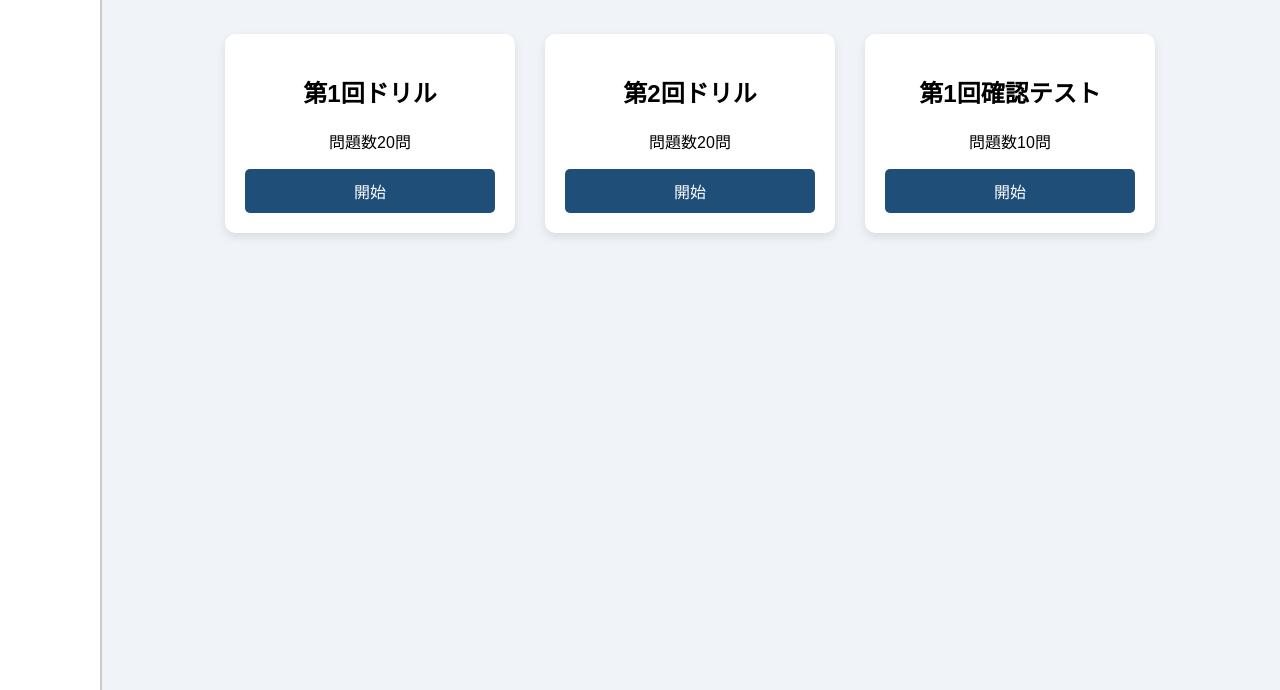
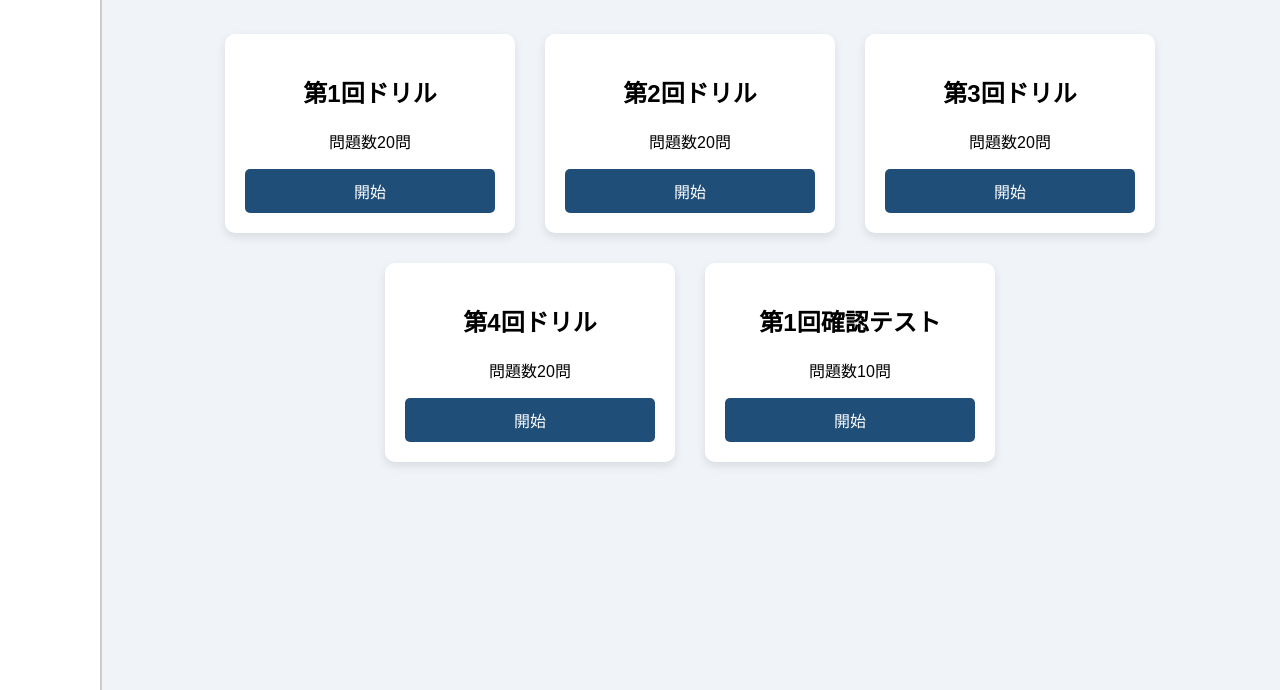
Before and after one commit to j-doi-cmd/kokushi-portal, a plain HTML site: page index.html in a window 1280 px wide. Shown: the part 110-800 px from the top of the page. Drawn offline with Linux system fonts and the light colour scheme.

Commit message:
Update index.html

```diff
--- a/index.html
+++ b/index.html
@@ -117,6 +117,18 @@ h1{
   </div>
 
   <div class="card">
+    <h2>第3回ドリル</h2></h2>
+    <p>問題数20問</p>
+    <a href="https://forms.gle/fPvyuVfSD9mgT7cm8">開始</a>
+  </div>
+
+<div class="card">
+    <h2>第4回ドリル</h2></h2>
+    <p>問題数20問</p>
+    <a href="https://forms.gle/Ff7K8UqKXL7ufNxA9">開始</a>
+  </div>
+
+  <div class="card">
     <h2>第1回確認テスト</h2></h2>
     <p>問題数10問</p>
     <a href="https://forms.gle/VyeuZXaoyTbG6nzx8">開始</a>
```
